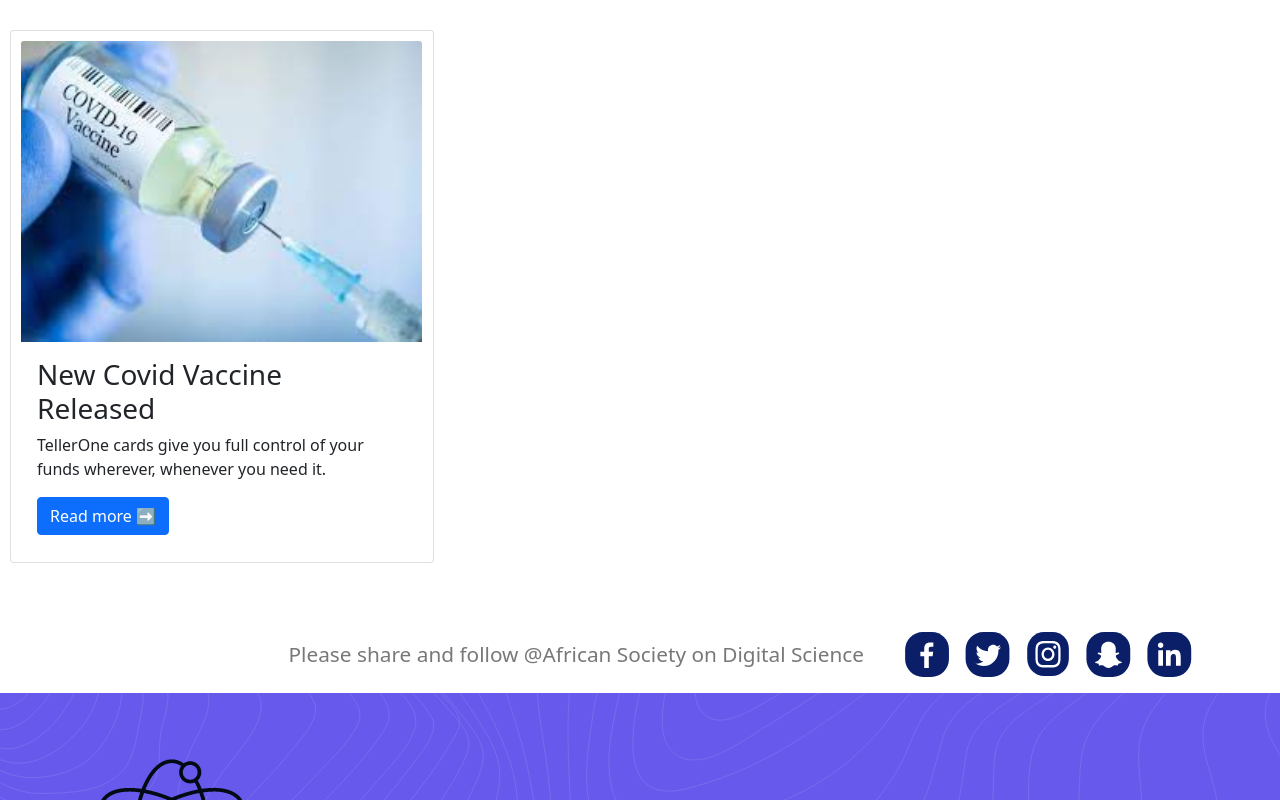
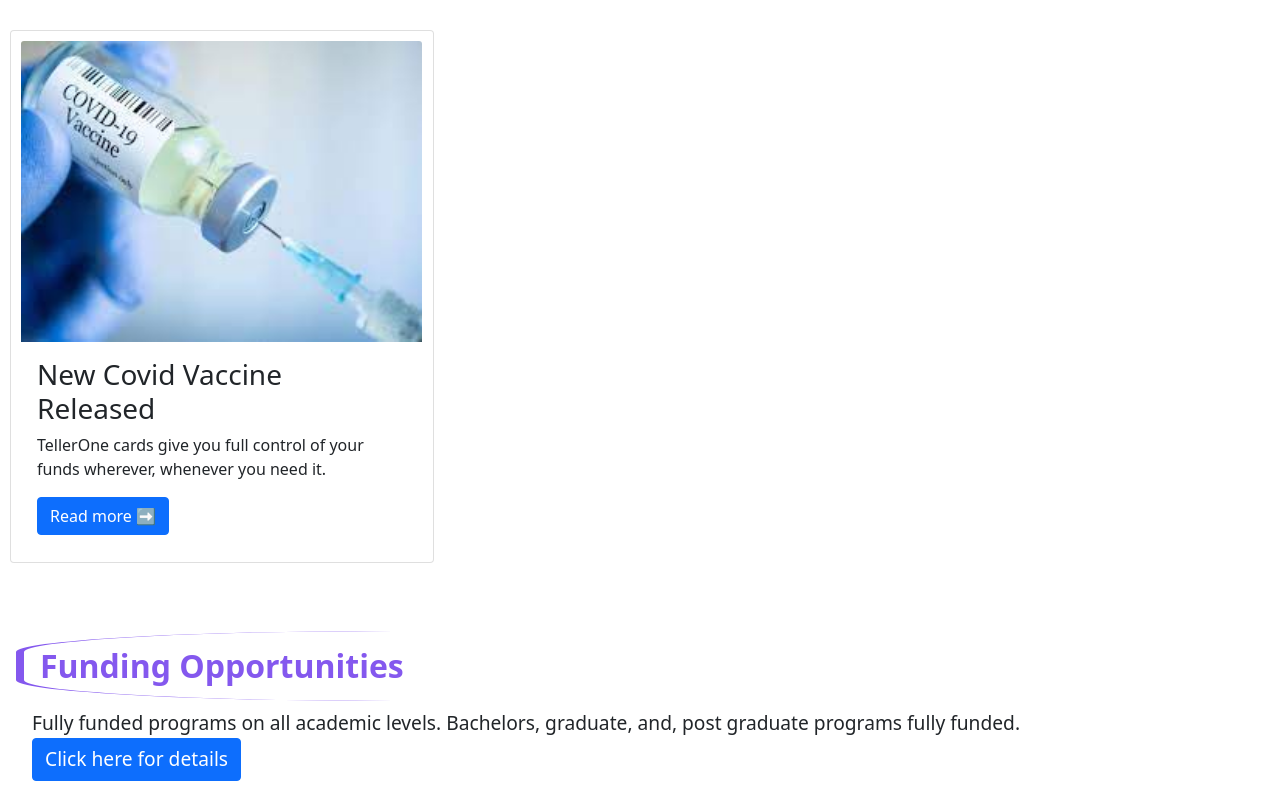
Before and after one commit to jamezjaz/ASDS, a React (Create React App) app: page / in a window 1280 px wide. Shown: the part 2000-2800 px from the top of the page. Built offline with nearby package versions, Linux system fonts and the light colour scheme.

Commit message:
feat: Adds scholarships section

```diff
--- a/src/resources/js/components/home/Home.js
+++ b/src/resources/js/components/home/Home.js
@@ -1,4 +1,5 @@
 import React from 'react';
+import { Link } from 'react-router-dom';
 import Header from '../../customs/header/Header';
 import Footer from '../../customs/footer/Footer';
 import Slider from '../slider/Slider';
@@ -25,6 +26,20 @@ const Home = () => {
           <Card />
         </div>
       </div>
+      <div id='funding' className={homeStyles.scholarships}>
+        <h2 className={homeStyles.header}>Funding Opportunities</h2>
+        <p>Fully funded programs on all academic levels. Bachelors, graduate, and, post graduate programs fully funded.</p>
+        <Link
+          to='/scholarships'
+        >
+          <button
+            type='button'
+            className='btn btn-primary'
+          >
+            Click here for details
+          </button>
+        </Link>
+      </div>
       <Footer />
     </>
   );
--- a/src/resources/js/components/home/Home.module.css
+++ b/src/resources/js/components/home/Home.module.css
@@ -55,3 +55,15 @@
   display: flex;
   flex-wrap: wrap;
 }
+
+.scholarships {
+  text-align: left;
+  margin: 3rem 0;
+  /* padding-top: 3rem; */
+}
+
+.scholarships p,
+.scholarships button {
+  margin: 0 2rem;
+  font-size: 1.2rem;
+}
```
